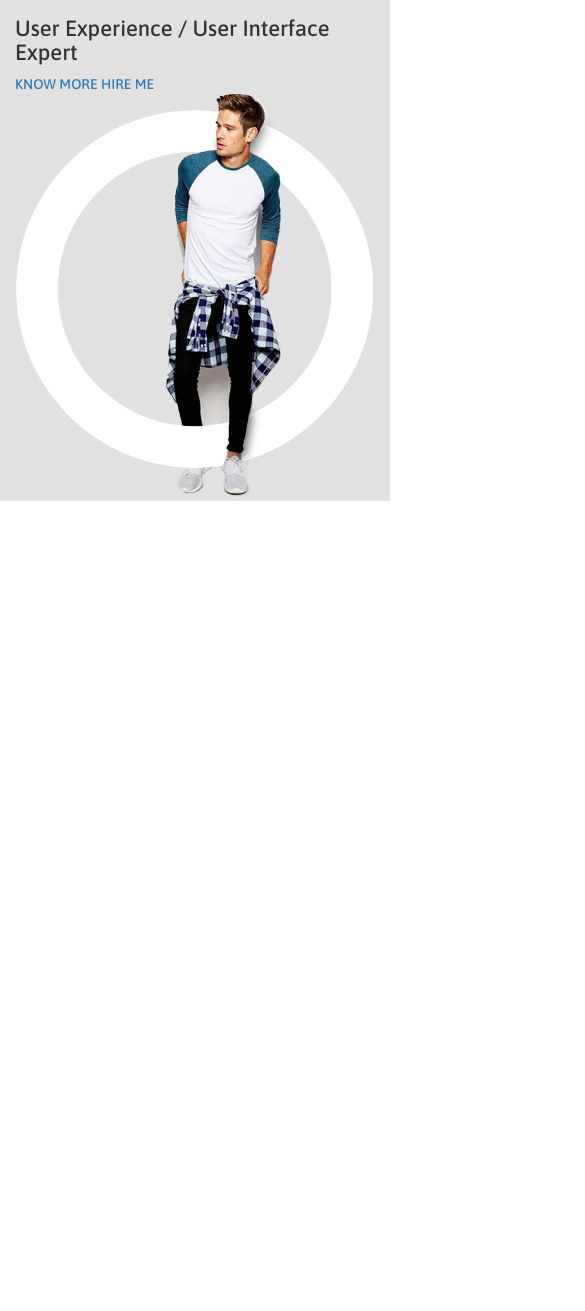
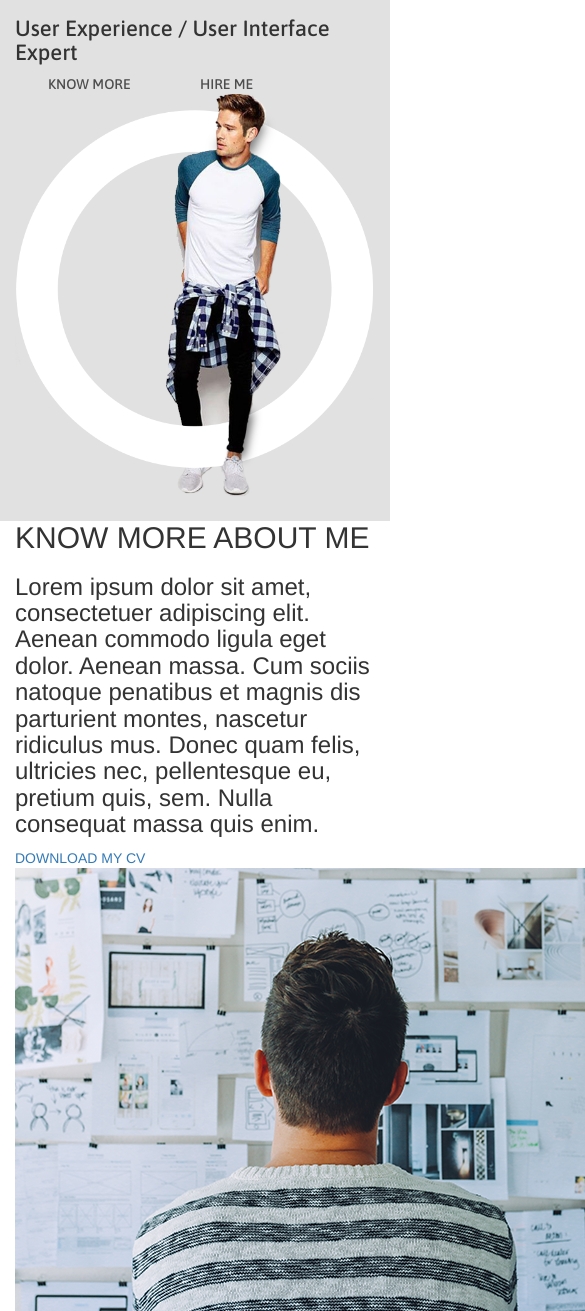
Before and after one commit to gma7486/Oenrique, a plain HTML site: page index.html in a window 390 px wide. Shown: the part 449-1760 px from the top of the page, 585 px wide, since content can reach past the window. Before the commit the page ends 950 px from the top, so only its background shows below. Drawn offline with nearby package versions, Linux system fonts and the light colour scheme.

Commit message:
add about

```diff
--- a/css/style.scss
+++ b/css/style.scss
@@ -31,10 +31,26 @@ padding-top: 155px;
   h2{
     font-size: 22px;
   }
-  a:first-child{
+  a {
+    padding: 20px 33px 20px 33px;
+    color: #4d4d4d;
+
+    &:first-child {
+      background-color: #ffffff;
+      padding: 20px 33px 20px 33px;
+      text-decoration: none;
+    }
+
+    &:nth-child(2) {
+      background-color: #e1e1e1;
+      padding: 20px 33px 20px 33px;
+      text-decoration: none;
+    }
+  }
+}
+.container .about{
+  background-color: #ffffff;
+  .col-md-6{
     background-color: #ffffff;
   }
-  a:nth-child(2){
-    background-color: #e1e1e1;
-  }
 }
--- a/index.html
+++ b/index.html
@@ -62,5 +62,22 @@
         </section>
     </div>
 </div>
+<div class="container">
+    <div class="row">
+        <section class="about">
+            <div class="col-md-6">
+                <h2>KNOW MORE
+                    ABOUT ME</h2>
+                <h3>Lorem ipsum dolor sit amet, consectetuer adipiscing elit. Aenean commodo ligula eget dolor. Aenean massa.
+                    Cum sociis natoque penatibus et magnis dis parturient montes, nascetur ridiculus mus.
+                    Donec quam felis, ultricies nec, pellentesque eu, pretium quis, sem. Nulla consequat massa quis enim.</h3>
+                <a href="#">DOWNLOAD MY CV</a>
+            </div>
+            <div class="col-md-6">
+                <img src="images/img_second.png">
+            </div>
+        </section>
+    </div>
+</div>
 </body>
 </html>
```
Also changed, not shown: css/style.css, images/img_second.png (added), 1 other file.
